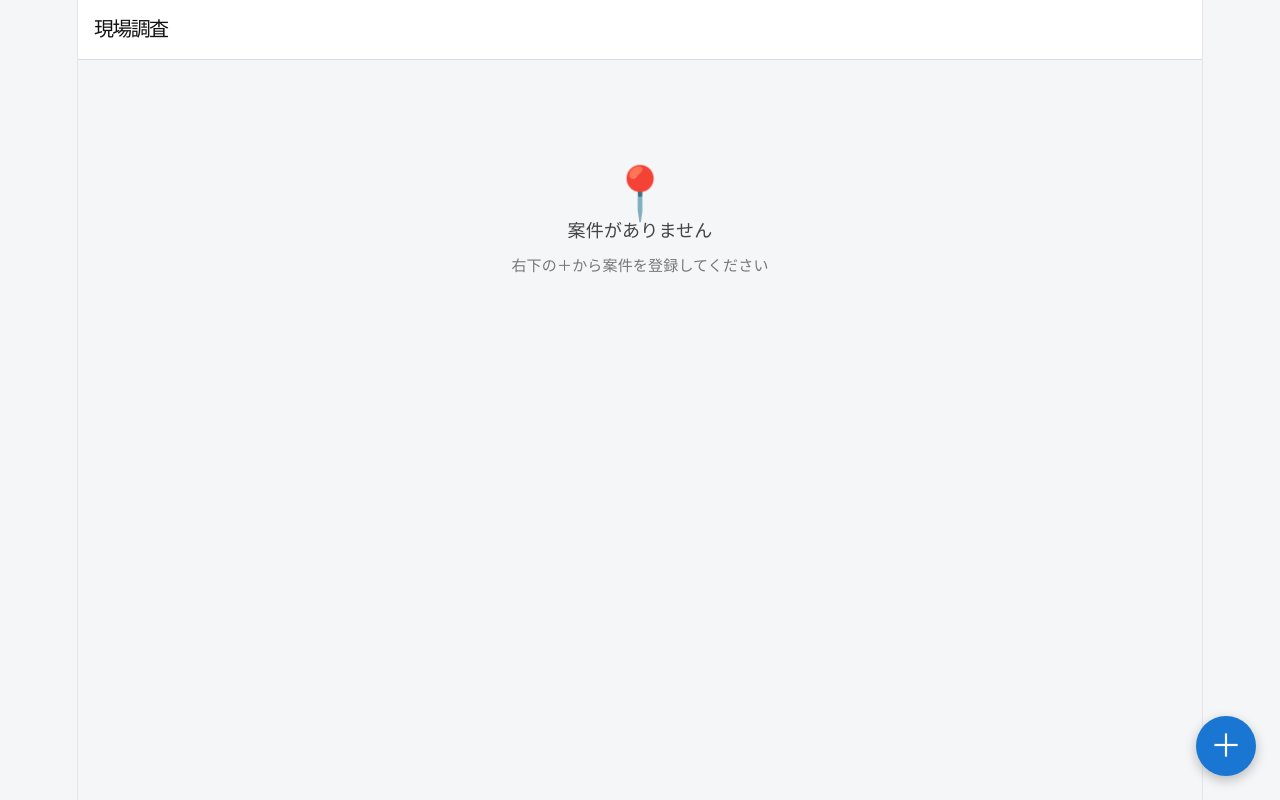
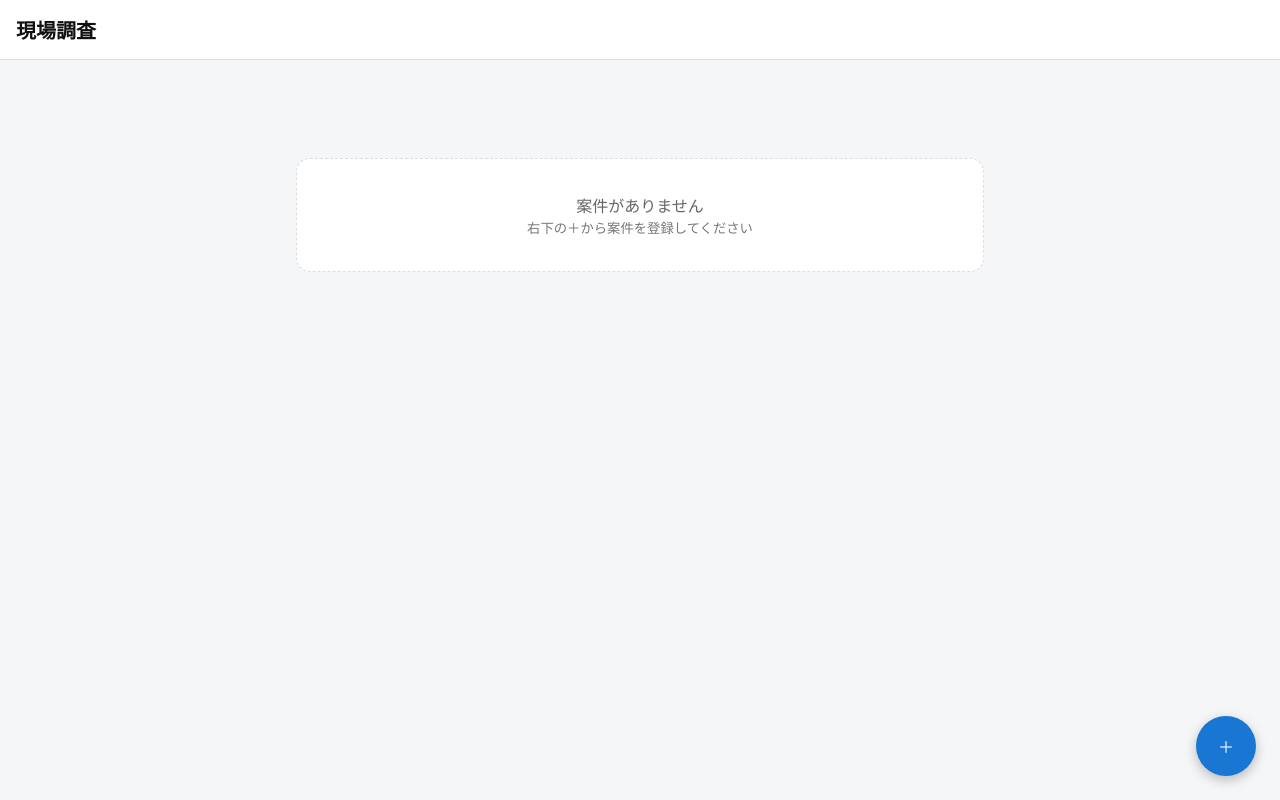
Before and after one commit to nakagawach/field-survey-pwa, a React (Vite) app: page / in a window 1280 px wide. Built offline with nearby package versions, Linux system fonts and the light colour scheme.

Commit message:
Boot clean4 app without legacy global styles

```diff
--- a/src/main.tsx
+++ b/src/main.tsx
@@ -1,18 +1,14 @@
 import { StrictMode } from 'react'
 import { createRoot } from 'react-dom/client'
-import './index.css'
-import App from './App.tsx'
-import ImmediateTouchButtons from './ImmediateTouchButtons.tsx'
-import PhotoLibraryPointerDown from './PhotoLibraryPointerDown.tsx'
-import UpdatePrompt from './UpdatePrompt.tsx'
+import App from './clean4/App'
+import TouchBridge from './clean4/TouchBridge'
+import UpdatePrompt from './UpdatePrompt'
 
 createRoot(document.getElementById('root')!).render(
   <StrictMode>
-    <ImmediateTouchButtons>
-      <PhotoLibraryPointerDown>
-        <App />
-        <UpdatePrompt />
-      </PhotoLibraryPointerDown>
-    </ImmediateTouchButtons>
+    <TouchBridge>
+      <App />
+      <UpdatePrompt />
+    </TouchBridge>
   </StrictMode>,
 )
```
